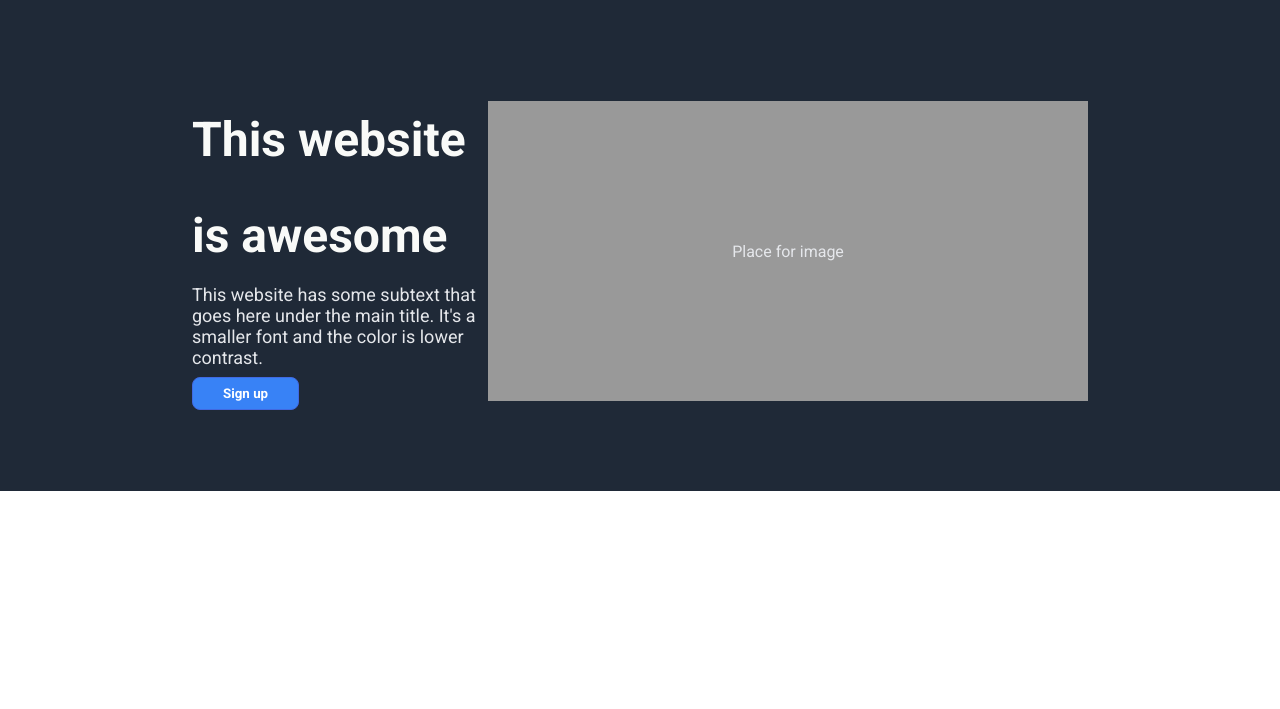
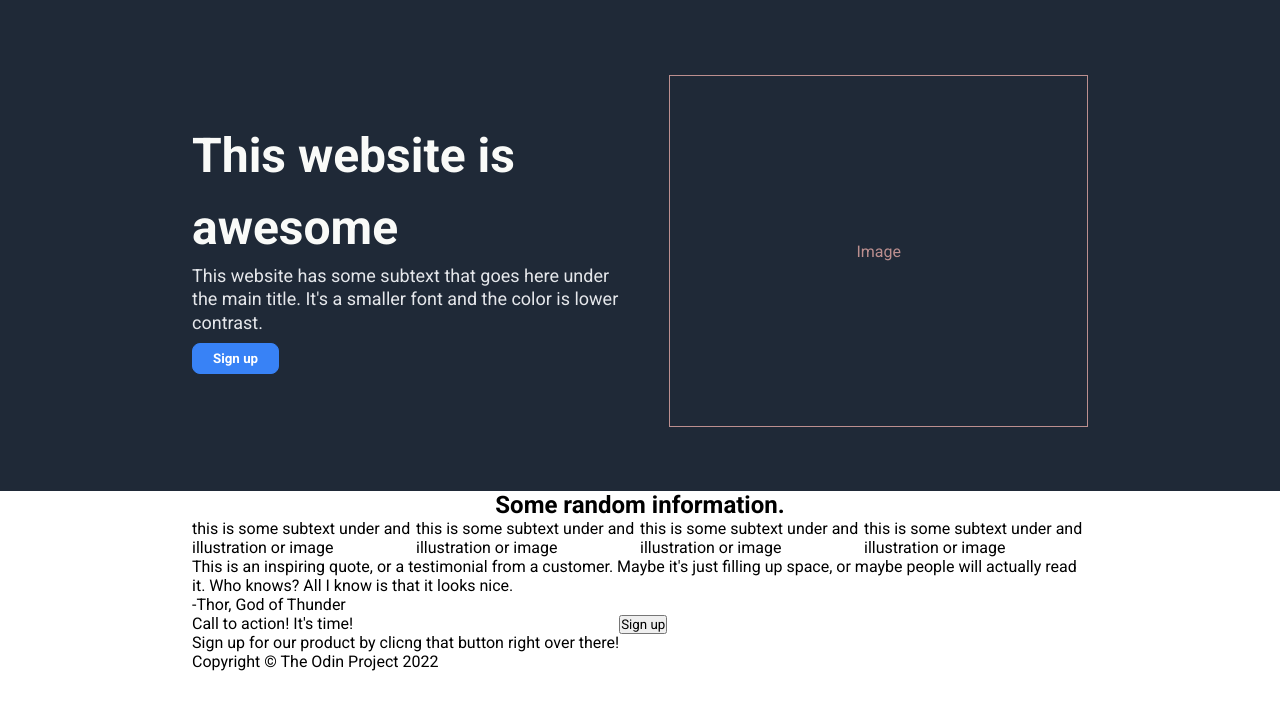
Before and after one commit to shonebinu/odin-landingpage, a plain HTML site: page index.html in a window 1280 px wide. Shown: the part 53-762 px from the top of the page. Drawn offline with Linux system fonts and the light colour scheme.

Commit message:
Added html skeletion, Changed the overall skeleton

```diff
--- a/index.html
+++ b/index.html
@@ -33,27 +33,68 @@
     </header>
 
     <!-- MAIN -->
+    <main>
+        <div id="mainsub1" style="height: 60vh;">
 
-    <main>
-
-        <!-- First - Block -->
-
-        <div>
-            <h1>This website is awesome</h1>
-
-            <p>This website has some subtext that goes here under the main title. It's a smaller font and the color is
-                lower contrast.</p>
-
-            <button>Sign up</button>
+            <div style="padding-right: 50px;">
+                <h1 style="color: #f9faf8; font-size: 48px; font-weight: bolder; line-height: 1.5;">This website is
+                    awesome</h1>
+                <p style="color: #e5e7eb; font-size: 18px; line-height: 1.3;">This website has some subtext that goes
+                    here
+                    under the main
+                    title. It's a smaller font and the color
+                    is lower contrast.</p>
+                <button id="firstbutton">Sign up</button>
+            </div>
+            <div
+                style="height: 350px; width: 900px; border: 1px solid rosybrown; display: flex; justify-content: center; align-items: center; color: rosybrown;">
+                Image</div>
         </div>
 
-        <div>
-            <div id="placeholderforimg">Place for image</div>
+        <div id="mainsub2">
+            <h2>Some random information.</h2>
+            <div class="container">
+                <div>
+                    <div></div>this is some subtext under and illustration or image
+                </div>
+                <div>
+                    <div></div>this is some subtext under and illustration or image
+                </div>
+                <div>
+                    <div></div>this is some subtext under and illustration or image
+                </div>
+                <div>
+                    <div></div>this is some subtext under and illustration or image
+                </div>
+            </div>
         </div>
+
+        <div id="mainsub3">
+            <p>This is an inspiring quote, or a testimonial from a customer. Maybe it's just filling up space, or maybe
+                people will actually read it. Who knows? All I know is that it looks nice.</p>
+            <p>-Thor, God of Thunder</p>
+        </div>
+
+        <div id="mainsub4">
+
+            <div>
+                <div>Call to action! It's time!</div>
+                <div>Sign up for our product by clicng that button right over there!</div>
+            </div>
+            <div>
+                <button>Sign up</button>
+            </div>
+
+        </div>
+
 
     </main>
 
 
+    <!-- Footer -->
+    <footer>
+        Copyright © The Odin Project 2022
+    </footer>
 
 </body>
 
--- a/style.css
+++ b/style.css
@@ -45,44 +45,48 @@ header {
     padding: 3px;
 }
 
-/* First - Block */
+/* Main */
 main {
-    height: 60vh;
     display: flex;
-    justify-content: center;
-    align-items: center;
-    background-color: #1f2937;
+    flex-direction: column;
+ }
+
+main > #mainsub1, #mainsub2, #mainsub3, #mainsub4, footer {
+    display: flex;
     padding: 0 15%;
 }
 
-main > div > h1 {
-    color: #f9faf8;
-    font-size: 48px;
-    font-weight: bolder;
-    line-height: 2;
+#mainsub2 {
+    display: flex;
+    flex-direction: column;
+    justify-content: center;
+    align-items: center;
 }
 
-main > div > p {
-    color: #e5e7eb;
-    font-size: 18px;
+.container {
+    display: flex;
 }
 
-button {
-    margin-top: 3%;
-    padding: 8px 30px;
+#mainsub3 {
+    display: flex;
+    flex-direction: column;
+}
+
+#mainsub4 {
+    display: flex;
+}
+
+#mainsub1 {
+    background-color: #1f2937;
+    align-items: center;
+}
+
+#firstbutton {
+    margin: 2% 0;
     border-radius: 8px;
-    background: #3882f6;
-    border: 1px solid royalblue;
+    padding: 7px 20px;
+    background-color: #3882f6;
+    border: 1px solid #3882f6;
     color: white;
     font-weight: bold;
 }
-
-#placeholderforimg {
-    height: 300px;
-    width: 600px;
-    background-color: #999999;
-    justify-content: center;
-    align-items: center;
-    display: flex;
-    color: #e5e7eb;
-}
```
